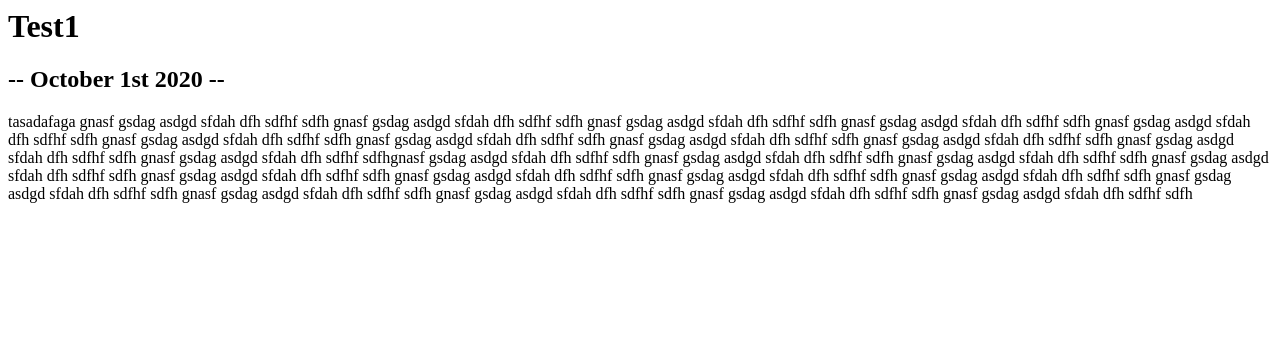
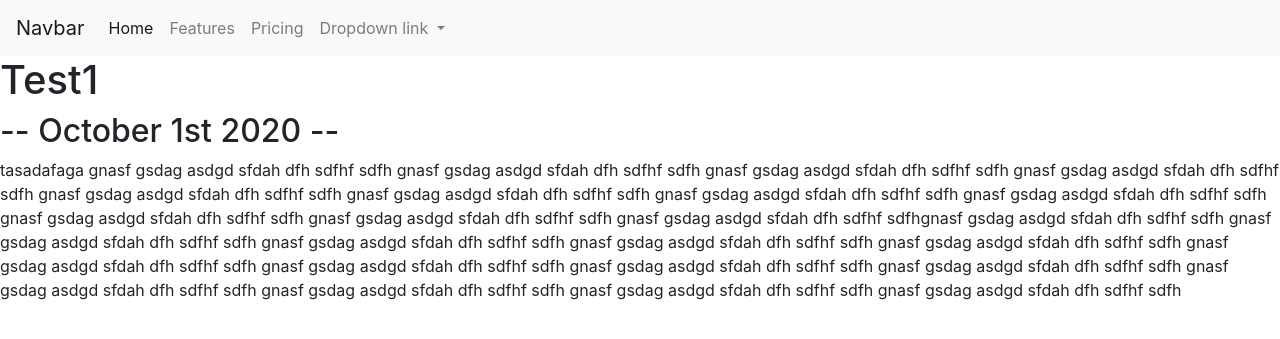
Before and after one commit to Gwyn4744/2.PersonalPortfolio, a Django app: page /blog/1/ in a window 1280 px wide. Shown: the top 339 px of the page. Run offline with Django 3.2, Linux system fonts and the light colour scheme; data comes from the database, SQL or seed files in the repository; some libraries are stand-ins or nearby versions.

Commit message:
Added extending base template v0.0.9

```diff
--- a/personal_portfolio/blog/templates/blog/blog.html
+++ b/personal_portfolio/blog/templates/blog/blog.html
@@ -1,3 +1,7 @@
+{% extends 'portfolio/base.html' %}
+
+{% block content %}
+
     <h2>BLOG</h2><br><br>
 
     <h2> Dominik has written {{ blogs_count }} blog{{ blogs_count|pluralize }}</h2>
@@ -9,3 +13,5 @@
     <p>{{ blog.description|truncatechars:128 }}</p> <br>
 
     {% endfor %}
+
+{% endblock %}
--- a/personal_portfolio/blog/templates/blog/detail.html
+++ b/personal_portfolio/blog/templates/blog/detail.html
@@ -1,5 +1,11 @@
-<h1>{{ blog.title }}</h1>
+{% extends 'portfolio/base.html' %}
 
-<h2>-- {{ blog.date|date:'F jS Y' }} --</h2>
+{% block content %}
 
-<p>{{ blog.description|safe }}</p>
+    <h1>{{ blog.title }}</h1>
+
+    <h2>-- {{ blog.date|date:'F jS Y' }} --</h2>
+
+    <p>{{ blog.description|safe }}</p>
+
+{% endblock %}
--- /dev/null
+++ b/personal_portfolio/portfolio/templates/portfolio/base.html
@@ -0,0 +1,52 @@
+<!doctype html>
+<html lang="en">
+  <head>
+    <!-- Required meta tags -->
+    <meta charset="utf-8">
+    <meta name="viewport" content="width=device-width, initial-scale=1, shrink-to-fit=no">
+
+    <!-- Bootstrap CSS -->
+    <link rel="stylesheet" href="https://stackpath.bootstrapcdn.com/bootstrap/4.5.2/css/bootstrap.min.css" integrity="sha384-JcKb8q3iqJ61gNV9KGb8thSsNjpSL0n8PARn9HuZOnIxN0hoP+VmmDGMN5t9UJ0Z" crossorigin="anonymous">
+
+    <title>Hello, world!</title>
+  </head>
+  <body>
+    <nav class="navbar navbar-expand-lg navbar-light bg-light">
+      <a class="navbar-brand" href="#">Navbar</a>
+      <button class="navbar-toggler" type="button" data-toggle="collapse" data-target="#navbarNavDropdown" aria-controls="navbarNavDropdown" aria-expanded="false" aria-label="Toggle navigation">
+        <span class="navbar-toggler-icon"></span>
+      </button>
+      <div class="collapse navbar-collapse" id="navbarNavDropdown">
+        <ul class="navbar-nav">
+          <li class="nav-item active">
+            <a class="nav-link" href="#">Home <span class="sr-only">(current)</span></a>
+          </li>
+          <li class="nav-item">
+            <a class="nav-link" href="#">Features</a>
+          </li>
+          <li class="nav-item">
+            <a class="nav-link" href="#">Pricing</a>
+          </li>
+          <li class="nav-item dropdown">
+            <a class="nav-link dropdown-toggle" href="#" id="navbarDropdownMenuLink" role="button" data-toggle="dropdown" aria-haspopup="true" aria-expanded="false">
+              Dropdown link
+            </a>
+            <div class="dropdown-menu" aria-labelledby="navbarDropdownMenuLink">
+              <a class="dropdown-item" href="#">Action</a>
+              <a class="dropdown-item" href="#">Another action</a>
+              <a class="dropdown-item" href="#">Something else here</a>
+            </div>
+          </li>
+        </ul>
+      </div>
+    </nav>
+
+    {% block content %}{% endblock %}
+
+    <!-- Optional JavaScript -->
+    <!-- jQuery first, then Popper.js, then Bootstrap JS -->
+    <script src="https://code.jquery.com/jquery-3.5.1.slim.min.js" integrity="sha384-DfXdz2htPH0lsSSs5nCTpuj/zy4C+OGpamoFVy38MVBnE+IbbVYUew+OrCXaRkfj" crossorigin="anonymous"></script>
+    <script src="https://cdn.jsdelivr.net/npm/popper.js@1.16.1/dist/umd/popper.min.js" integrity="sha384-9/reFTGAW83EW2RDu2S0VKaIzap3H66lZH81PoYlFhbGU+6BZp6G7niu735Sk7lN" crossorigin="anonymous"></script>
+    <script src="https://stackpath.bootstrapcdn.com/bootstrap/4.5.2/js/bootstrap.min.js" integrity="sha384-B4gt1jrGC7Jh4AgTPSdUtOBvfO8shuf57BaghqFfPlYxofvL8/KUEfYiJOMMV+rV" crossorigin="anonymous"></script>
+  </body>
+</html>
--- a/personal_portfolio/portfolio/templates/portfolio/home.html
+++ b/personal_portfolio/portfolio/templates/portfolio/home.html
@@ -1,3 +1,7 @@
+{% extends 'portfolio/base.html' %}
+
+{% block content %}
+
     {% load static %}
 
     <h1> Blog Dominika </h1><br>
@@ -18,3 +22,4 @@
     {% endif %}
 
     {% endfor %}
+{% endblock %}
```
Lines whose indentation alone changed are shown as unchanged.
